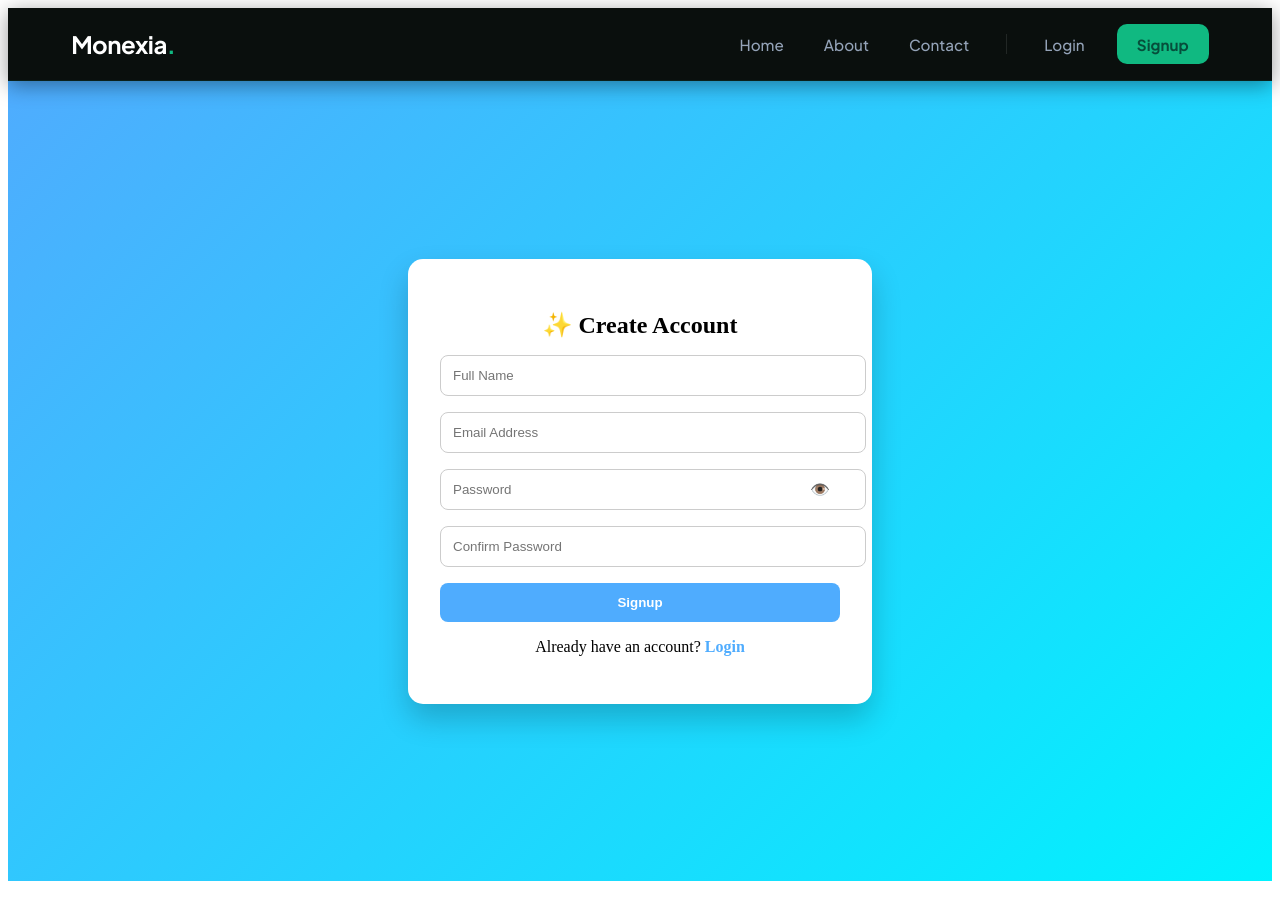
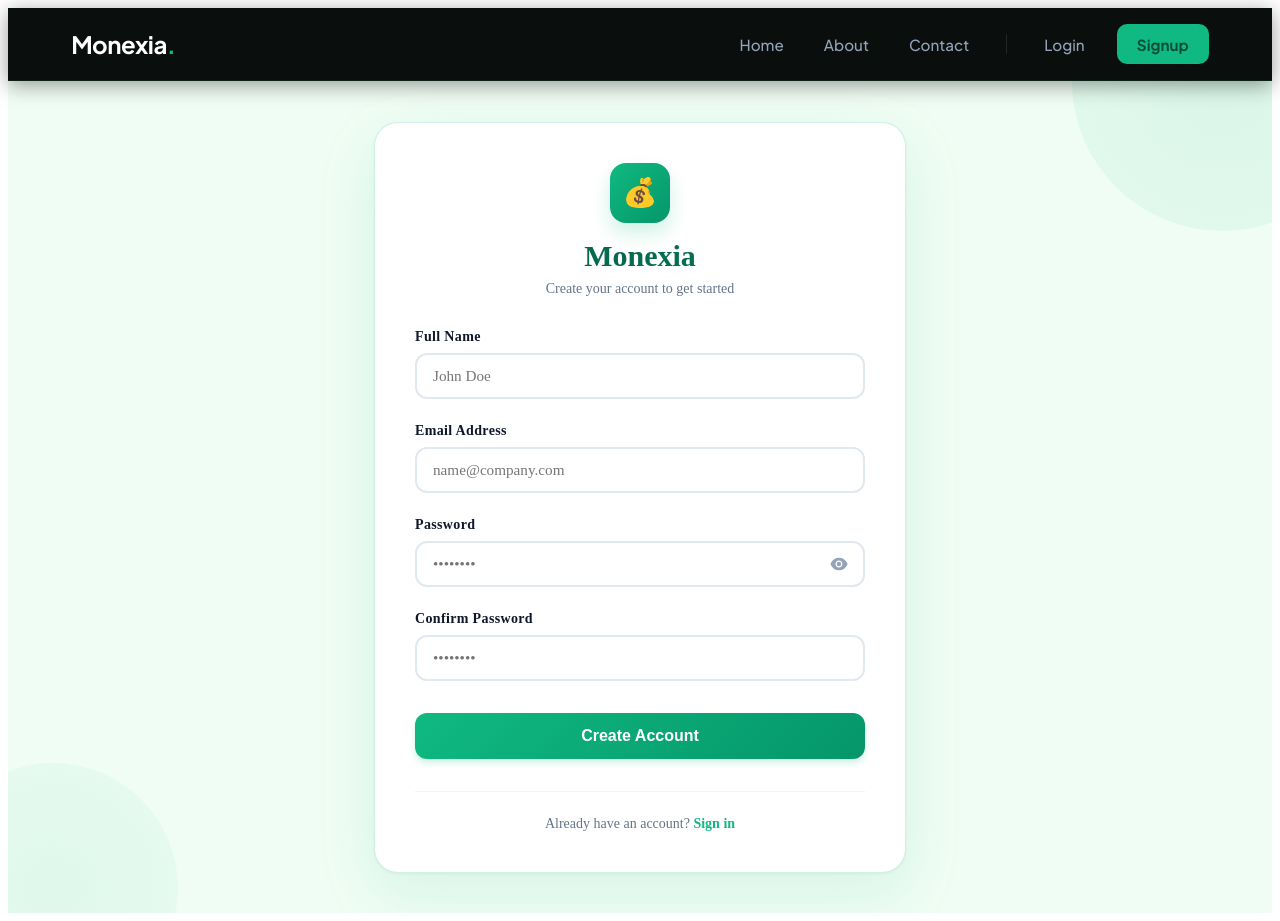
Before and after one commit to akuch79/monexia, a React (Vite) app: page /signup in a window 1280 px wide. Before the commit the page ends 889 px from the top, so only its background shows below. Built offline with nearby package versions, Linux system fonts and the light colour scheme; no server answers; a web font is replaced by a local one.

Commit message:
update changes

```diff
--- a/src/pages/Signup.jsx
+++ b/src/pages/Signup.jsx
@@ -1,6 +1,7 @@
 import React, { useState } from "react";
 import { signup } from "../api/api.js";
 import { useNavigate } from "react-router-dom";
+import { AiFillEye, AiFillEyeInvisible } from "react-icons/ai";
 
 export default function Signup() {
   const navigate = useNavigate();
@@ -14,6 +15,7 @@ export default function Signup() {
 
   const [error, setError] = useState("");
   const [showPassword, setShowPassword] = useState(false);
+  const [isHoveringButton, setIsHoveringButton] = useState(false);
 
   const handleChange = (e) => {
     setForm({
@@ -46,77 +48,168 @@ export default function Signup() {
 
   return (
     <div style={styles.container}>
+      <div style={styles.decorativeBlob} />
+      <div style={styles.decorativeBlob2} />
+
       <div style={styles.card}>
-        <h2 style={styles.title}>✨ Create Account</h2>
+        {/* Logo/Brand Section */}
+        <div style={{ textAlign: "center", marginBottom: "2rem" }}>
+          <div style={{
+            width: "60px",
+            height: "60px",
+            background: "linear-gradient(135deg, #10b981 0%, #059669 100%)",
+            borderRadius: "16px",
+            margin: "0 auto 1rem",
+            display: "flex",
+            alignItems: "center",
+            justifyContent: "center",
+            fontSize: "28px",
+            boxShadow: "0 10px 20px rgba(16,185,129,0.2)"
+          }}>
+            💰
+          </div>
+          <h2 style={{
+            margin: 0,
+            fontSize: "1.875rem",
+            fontWeight: "700",
+            background: "linear-gradient(135deg, #065f46 0%, #047857 100%)",
+            WebkitBackgroundClip: "text",
+            WebkitTextFillColor: "transparent",
+            backgroundClip: "text"
+          }}>
+            Monexia
+          </h2>
+          <p style={{
+            color: "#64748b",
+            marginTop: "0.5rem",
+            fontSize: "0.875rem",
+            fontWeight: "500"
+          }}>
+            Create your account to get started
+          </p>
+        </div>
 
-        {error && <p style={styles.error}>{error}</p>}
+        {error && <div style={styles.errorBox}>{error}</div>}
 
         <form onSubmit={handleSubmit} style={styles.form}>
+          <div style={styles.inputWrapper}>
+            <label style={styles.label}>Full Name</label>
             <input
               type="text"
               name="name"
-            placeholder="Full Name"
+              placeholder="John Doe"
               value={form.name}
-            onChange={handleChange}
-            style={styles.input}
-            required
-          />
-
-          <input
-            type="email"
-            name="email"
-            placeholder="Email Address"
-            value={form.email}
-            onChange={handleChange}
-            style={styles.input}
-            required
-          />
-
-          {/* Password */}
-          <div style={styles.passwordWrapper}>
-            <input
-              type={showPassword ? "text" : "password"}
-              name="password"
-              placeholder="Password"
-              value={form.password}
-              onChange={handleChange}
-              style={styles.input}
-              required
-            />
-            <span
-              onClick={() => setShowPassword(!showPassword)}
-              style={styles.eye}
-            >
-              {showPassword ? "🙈" : "👁️"}
-            </span>
-          </div>
-
-          {/* Confirm Password */}
-          <div style={styles.passwordWrapper}>
-            <input
-              type={showPassword ? "text" : "password"}
-              name="confirmPassword"
-              placeholder="Confirm Password"
-              value={form.confirmPassword}
               onChange={handleChange}
               style={styles.input}
               required
             />
           </div>
 
-          <button type="submit" style={styles.button}>
-            Signup
+          <div style={styles.inputWrapper}>
+            <label style={styles.label}>Email Address</label>
+            <input
+              type="email"
+              name="email"
+              placeholder="name@company.com"
+              value={form.email}
+              onChange={handleChange}
+              style={styles.input}
+              required
+            />
+          </div>
+
+          {/* Password */}
+          <div style={styles.inputWrapper}>
+            <label style={styles.label}>Password</label>
+            <div style={styles.passwordWrapper}>
+              <input
+                type={showPassword ? "text" : "password"}
+                name="password"
+                placeholder="••••••••"
+                value={form.password}
+                onChange={handleChange}
+                style={{...styles.input, paddingRight: "45px"}}
+                required
+              />
+              <div
+                onClick={() => setShowPassword(!showPassword)}
+                style={styles.eye}
+                onMouseEnter={(e) => e.currentTarget.style.color = "#10b981"}
+                onMouseLeave={(e) => e.currentTarget.style.color = "#94a3b8"}
+              >
+                {showPassword ? <AiFillEyeInvisible size={20} /> : <AiFillEye size={20} />}
+              </div>
+            </div>
+          </div>
+
+          {/* Confirm Password */}
+          <div style={styles.inputWrapper}>
+            <label style={styles.label}>Confirm Password</label>
+            <div style={styles.passwordWrapper}>
+              <input
+                type={showPassword ? "text" : "password"}
+                name="confirmPassword"
+                placeholder="••••••••"
+                value={form.confirmPassword}
+                onChange={handleChange}
+                style={{...styles.input, paddingRight: "45px"}}
+                required
+              />
+            </div>
+          </div>
+
+          <button
+            type="submit"
+            style={{
+              ...styles.button,
+              transform: isHoveringButton ? "translateY(-2px)" : "translateY(0)",
+              boxShadow: isHoveringButton ? "0 10px 25px rgba(16,185,129,0.3)" : "0 4px 6px rgba(16,185,129,0.2)",
+            }}
+            onMouseEnter={() => setIsHoveringButton(true)}
+            onMouseLeave={() => setIsHoveringButton(false)}
+          >
+            Create Account
           </button>
         </form>
 
         {/* Login link */}
-        <p style={styles.loginText}>
+        <div style={{
+          textAlign: "center",
+          marginTop: "2rem",
+          paddingTop: "1.5rem",
+          borderTop: "1px solid #f1f5f9"
+        }}>
+          <p style={{
+            margin: 0,
+            fontSize: "0.875rem",
+            color: "#64748b"
+          }}>
             Already have an account?{" "}
-          <span onClick={() => navigate("/login")} style={styles.loginLink}>
-            Login
+            <span
+              onClick={() => navigate("/login")}
+              style={styles.loginLink}
+              onMouseEnter={(e) => e.target.style.color = "#059669"}
+              onMouseLeave={(e) => e.target.style.color = "#10b981"}
+            >
+              Sign in
             </span>
           </p>
         </div>
+      </div>
+
+      {/* Add keyframes animation for spinner */}
+      <style>
+        {`
+          @keyframes spin {
+            from {
+              transform: rotate(0deg);
+            }
+            to {
+              transform: rotate(360deg);
+            }
+          }
+        `}
+      </style>
     </div>
   );
 }
@@ -124,19 +217,46 @@ export default function Signup() {
 // 🎨 Styles
 const styles = {
   container: {
-    height: "100vh",
+    background: "#f0fdf4",
+    minHeight: "100vh",
     display: "flex",
+    alignItems: "center",
     justifyContent: "center",
-    alignItems: "center",
-    background: "linear-gradient(135deg, #4facfe, #00f2fe)",
+    padding: "1rem",
+    position: "relative",
+    overflow: "hidden",
+  },
+  decorativeBlob: {
+    position: "absolute",
+    width: "300px",
+    height: "300px",
+    borderRadius: "50%",
+    background: "radial-gradient(circle, rgba(16,185,129,0.1) 0%, rgba(16,185,129,0.05) 100%)",
+    top: "-150px",
+    right: "-100px",
+    zIndex: 0,
+  },
+  decorativeBlob2: {
+    position: "absolute",
+    width: "250px",
+    height: "250px",
+    borderRadius: "50%",
+    background: "radial-gradient(circle, rgba(16,185,129,0.08) 0%, rgba(16,185,129,0.03) 100%)",
+    bottom: "-100px",
+    left: "-80px",
+    zIndex: 0,
   },
   card: {
-    background: "#fff",
-    padding: "2rem",
-    borderRadius: "15px",
+    background: "#ffffff",
+    borderRadius: "24px",
+    border: "1px solid rgba(16,185,129,0.2)",
+    boxShadow: "0 20px 60px rgba(16,185,129,0.12), 0 1px 3px rgba(0,0,0,0.05)",
+    padding: "2.5rem",
     width: "100%",
-    maxWidth: "400px",
-    boxShadow: "0 15px 30px rgba(0,0,0,0.2)",
+    maxWidth: "450px",
+    position: "relative",
+    zIndex: 1,
+    transition: "transform 0.3s ease, box-shadow 0.3s ease",
   },
   title: {
     textAlign: "center",
@@ -147,44 +267,78 @@ const styles = {
     flexDirection: "column",
     gap: "1rem",
   },
+  inputWrapper: {
+    position: "relative",
+    marginBottom: "0.5rem",
+  },
+  label: {
+    display: "block",
+    marginBottom: "0.5rem",
+    fontWeight: "600",
+    fontSize: "0.875rem",
+    color: "#0f172a",
+    letterSpacing: "0.025em",
+  },
   input: {
-    padding: "12px",
-    borderRadius: "8px",
-    border: "1px solid #ccc",
     width: "100%",
+    padding: "12px 16px",
+    fontSize: "0.95rem",
+    border: "2px solid #e2e8f0",
+    borderRadius: "12px",
+    backgroundColor: "#ffffff",
+    color: "#1e293b",
+    transition: "all 0.3s ease",
+    outline: "none",
+    fontFamily: "inherit",
+    boxSizing: "border-box",
   },
   passwordWrapper: {
     position: "relative",
   },
   eye: {
     position: "absolute",
-    right: "10px",
+    right: "12px",
     top: "50%",
     transform: "translateY(-50%)",
     cursor: "pointer",
+    color: "#94a3b8",
+    transition: "color 0.2s ease",
+    display: "flex",
+    alignItems: "center",
+    justifyContent: "center",
+    padding: "4px",
   },
   button: {
-    padding: "12px",
+    width: "100%",
+    padding: "14px",
+    fontSize: "1rem",
+    fontWeight: "600",
+    borderRadius: "12px",
     border: "none",
-    borderRadius: "8px",
-    background: "#4facfe",
-    color: "#fff",
-    fontWeight: "bold",
     cursor: "pointer",
-    transition: "0.3s",
+    background: "linear-gradient(135deg, #10b981 0%, #059669 100%)",
+    color: "#ffffff",
+    transition: "all 0.3s ease",
+    marginTop: "0.5rem",
+    position: "relative",
+    overflow: "hidden",
   },
-  error: {
-    color: "red",
+  errorBox: {
+    backgroundColor: "rgba(239, 68, 68, 0.08)",
+    border: "1px solid rgba(239, 68, 68, 0.3)",
+    color: "#dc2626",
+    borderRadius: "12px",
+    padding: "12px 16px",
+    fontSize: "0.875rem",
+    marginBottom: "1.5rem",
     textAlign: "center",
-    marginBottom: "10px",
-  },
-  loginText: {
-    textAlign: "center",
-    marginTop: "1rem",
+    backdropFilter: "blur(4px)",
   },
   loginLink: {
-    color: "#4facfe",
+    color: "#10b981",
     cursor: "pointer",
-    fontWeight: "bold",
+    fontWeight: "600",
+    textDecoration: "none",
+    transition: "color 0.2s ease",
   },
 };
```
Lines whose indentation alone changed are shown as unchanged.
